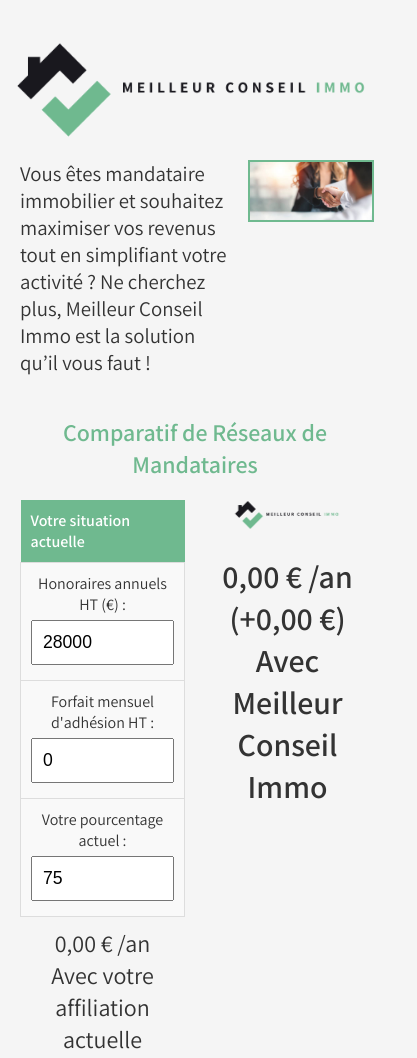
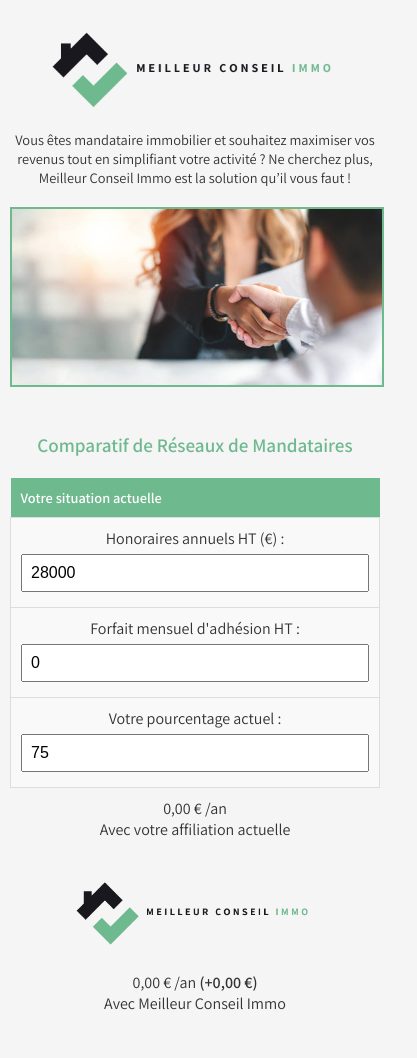
Before and after one commit to Vivien77500/recrutement, a plain HTML site: page index.html in a window 390 px wide. Shown: the whole page, 417 px wide, since content can reach past the window. Drawn offline with Linux system fonts and the light colour scheme.

Commit message:
Add files via upload

```diff
--- a/index.html
+++ b/index.html
@@ -6,6 +6,7 @@
     <link rel="preconnect" href="https://fonts.googleapis.com">
     <link href="https://fonts.googleapis.com/css2?family=Assistant:wght@300;400;600&display=swap" rel="stylesheet">
     <style>
+        /* Styles de base */
         body {
             font-family: 'Assistant', sans-serif;
             color: #333;
@@ -108,13 +109,6 @@
             margin-top: 10px;
         }
 
-        /* Agrandir le résultat MCI */
-        #result-mci {
-            font-size: 2em; /* Taille augmentée */
-            font-weight: bold; /* Gras pour mise en valeur */
-            color: #333;
-        }
-
         .delta {
             font-weight: bold;
         }
@@ -140,6 +134,89 @@
             text-align: center;
             margin-left: auto;
             margin-right: auto;
+        }
+
+        /* Styles Responsives */
+        @media (max-width: 1200px) {
+            .intro-text {
+                width: 100%;
+                margin-right: 0;
+                text-align: center;
+            }
+
+            .image-container {
+                width: 100%;
+                margin-top: 20px;
+            }
+
+            .intro-section {
+                flex-direction: column;
+                align-items: center;
+            }
+
+            .table-container {
+                flex-direction: column;
+            }
+
+            .column {
+                width: 100%;
+                margin-bottom: 20px;
+            }
+        }
+
+        @media (max-width: 768px) {
+            header img {
+                height: 80px;
+            }
+
+            .intro-text {
+                font-size: 1em;
+            }
+
+            h2 {
+                font-size: 1.5em;
+            }
+
+            table thead th {
+                font-size: 0.9em;
+            }
+
+            input[type="number"] {
+                font-size: 1em;
+                padding: 8px;
+            }
+
+            .contact-button {
+                font-size: 0.9em;
+                padding: 8px 16px;
+            }
+
+            .result {
+                font-size: 1.2em;
+            }
+        }
+
+        @media (max-width: 480px) {
+            body {
+                padding: 10px;
+            }
+
+            .intro-text {
+                font-size: 0.9em;
+            }
+
+            h2 {
+                font-size: 1.2em;
+            }
+
+            .result {
+                font-size: 1em;
+            }
+
+            .contact-button {
+                font-size: 0.8em;
+                padding: 6px 12px;
+            }
         }
     </style>
     <title>Comparatif de Réseaux de Mandataires</title>
```
